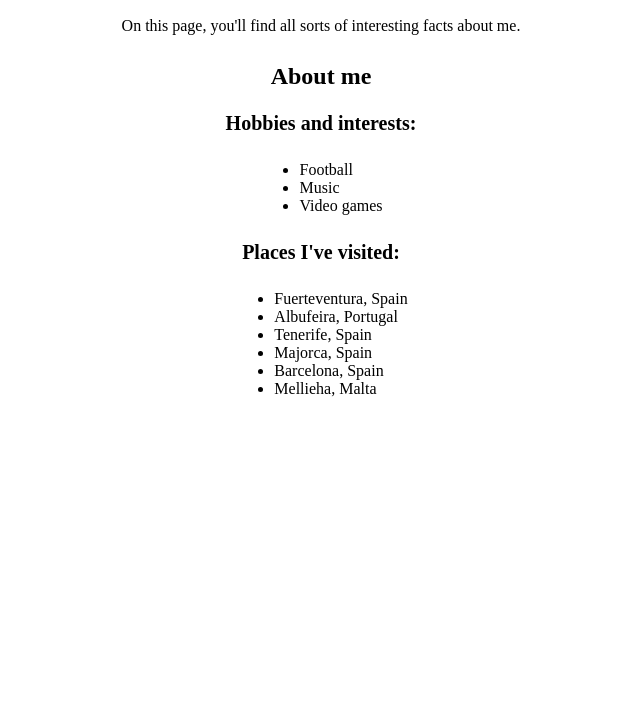
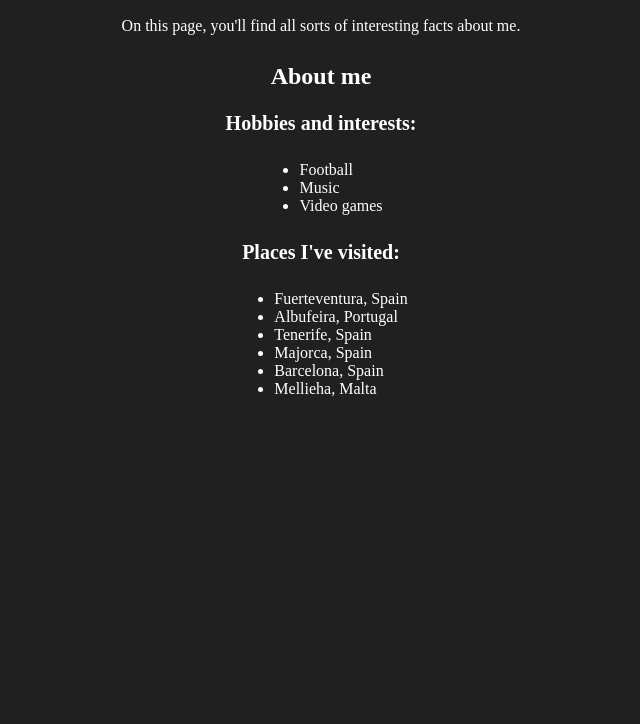
Before and after one commit to Kian-Bailey/git-fundamentals-lab, a plain HTML site: page index.html in a window 1280 px wide. Shown: the part 76-800 px from the top of the page, without its empty margins (319-959 px from the left). Drawn offline with Linux system fonts and the light colour scheme.

Commit message:
Updated colour scheme

```diff
--- a/styles.css
+++ b/styles.css
@@ -1,8 +1,8 @@
 :root {
   /* colours */
-  --background-color: white;
-  --text-color: black;
-  --header-color: black;
+  --background-color: #202020;
+  --text-color: white;
+  --header-color: white;
 
   /* typography */
   --font: serif;
```
